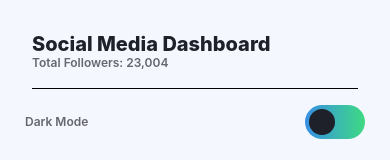
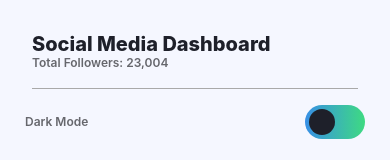
Before and after one commit to ElizabethClohosey/socialMediaDashboard, a website: page index.html in a window 390 px wide. Shown: the top 160 px of the page. Drawn offline with nearby package versions, Linux system fonts and the light colour scheme.

Commit message:
changed color of header seperation

```diff
--- a/scss/media-queries.scss
+++ b/scss/media-queries.scss
@@ -14,7 +14,7 @@
 
 @media only screen and (max-width: 475px) {
   .seperation-border {
-    border-bottom: 1px solid black;
+    border-bottom: 1px solid darkgray;
     margin-bottom: 1rem;
   }
 
```
Also changed, not shown: dist/css/media-queries.css, 1 other file.
